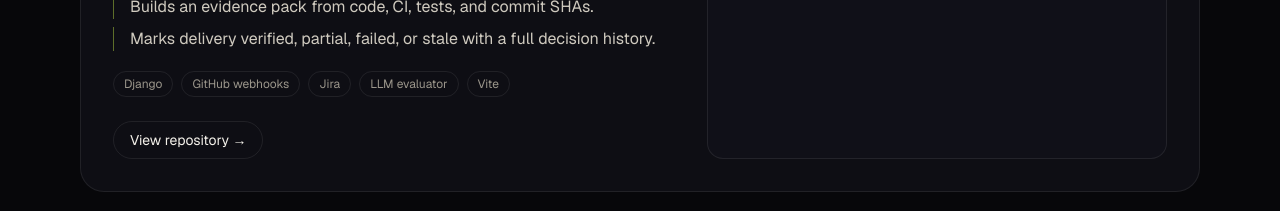
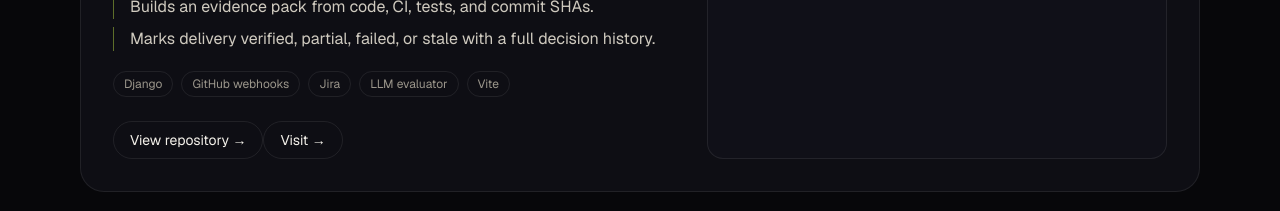
Before and after one commit to kileldylan/deelan-portfolio, a React (Vite) app: page / in a window 1280 px wide. Shown: the part 4200-4411 px from the top of the page. Built offline with nearby package versions, Linux system fonts and the light colour scheme.

Commit message:
added visit aci button

```diff
--- a/src/components/Experience.jsx
+++ b/src/components/Experience.jsx
@@ -188,6 +188,14 @@ export default function Experience() {
             >
               View repository →
             </a>
+            <a
+              href="on-spec.vercel.app"
+              target="_blank"
+              rel="noreferrer"
+              className="mt-6 inline-flex rounded-full border border-line px-4 py-2 text-sm hover:border-white"
+            >
+              Visit →
+            </a>
           </div>
 
           <div className="rounded-2xl border border-line bg-[#101018] p-6">
```
